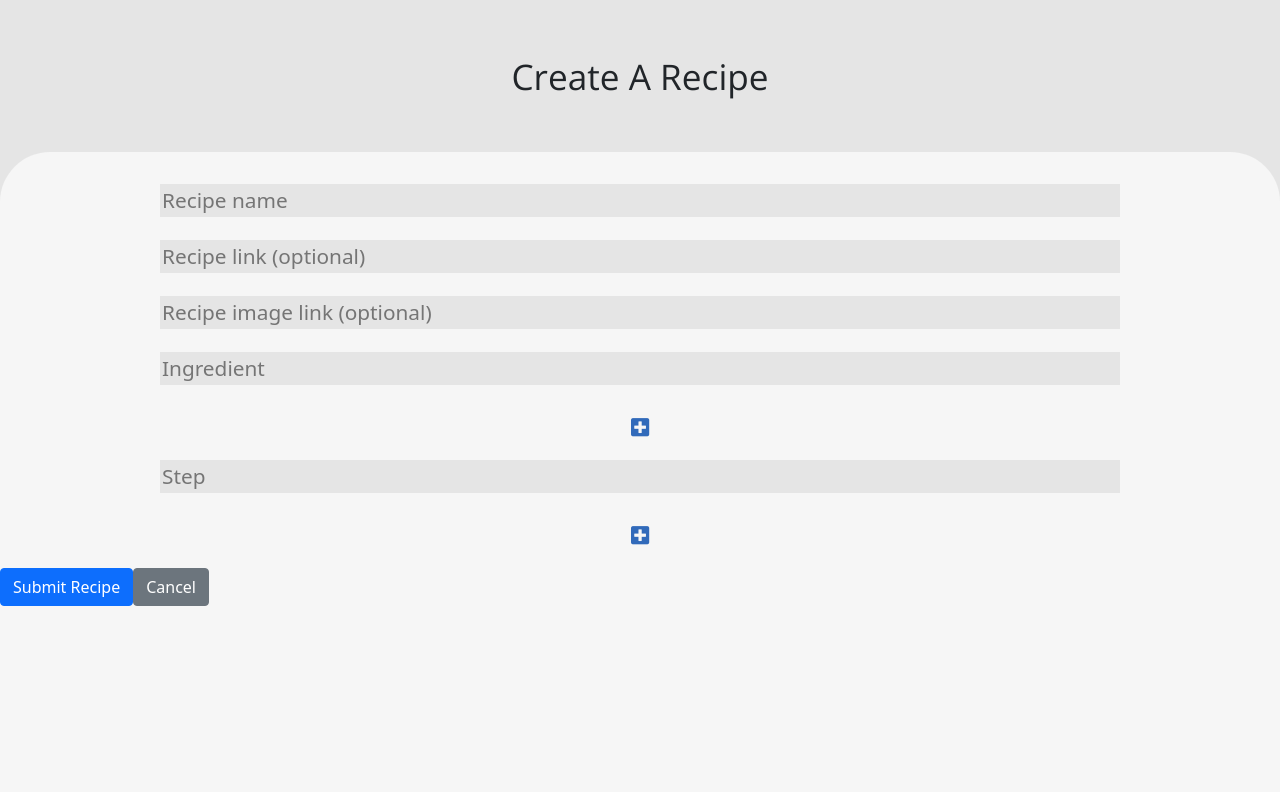
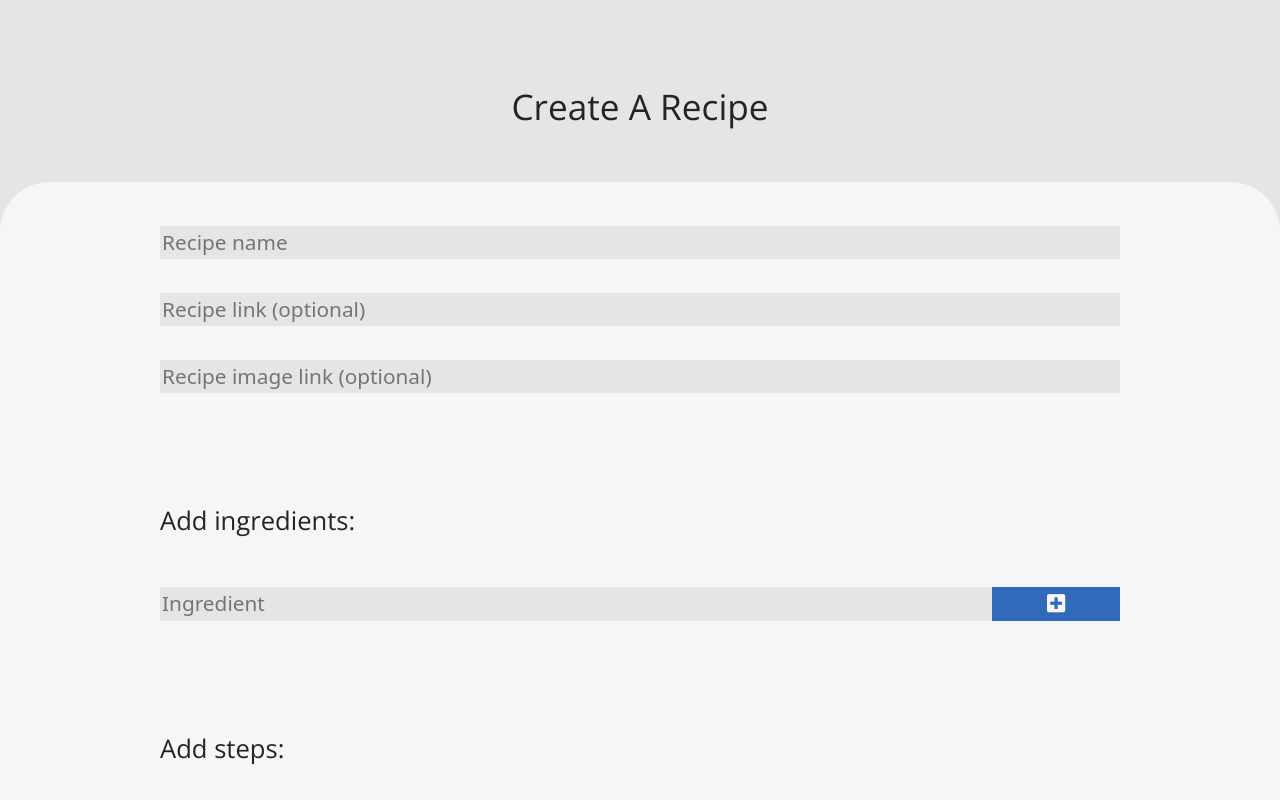
Before and after one commit to jabeaudry/my-recipes, a React (Create React App) app in the folder my-recipes/: page /create in a window 1280 px wide. Shown: the top 800 px of the page. Built offline with nearby package versions, Linux system fonts and the light colour scheme.

Commit message:
CSS-create

```diff
--- a/my-recipes/src/Components/AddIngredient.js
+++ b/my-recipes/src/Components/AddIngredient.js
@@ -19,7 +19,7 @@ const AddIngredient = ({setInputText, recipes, setRecipes, inputText}) => {
             <input
                 onChange = {inputTextHandler}
                 type="text"
-                className="todo-input"
+                className="todo-input input-with-button"
                 placeholder="Ingredient"
                 value={inputText}
             />
--- a/my-recipes/src/Components/AddSteps.js
+++ b/my-recipes/src/Components/AddSteps.js
@@ -19,7 +19,7 @@ const AddSteps = ({setInputText, steps, setSteps, inputText}) => {
             <input
                 onChange = {inputTextHandler}
                 type="text"
-                className="todo-input"
+                className="todo-input input-with-button"
                 placeholder="Step"
                 value={inputText}
             />
--- a/my-recipes/src/Create.js
+++ b/my-recipes/src/Create.js
@@ -60,6 +60,7 @@ function Create() {
       <LinkPicker recipeLink = {recipeLink} setRecipeLink = {setRecipeLink} />
       <ImagePicker recipeImage = {recipeImage} setRecipeImage = {setRecipeImage} />
 
+      <h3>Add ingredients:</h3>
       <AddIngredient
         recipes={recipes}
         setRecipes={setRecipes}
@@ -68,6 +69,7 @@ function Create() {
       />
       <IngredientList setRecipes={setRecipes} recipes={recipes}/>
 
+      <h3>Add steps:</h3>
       {/*steps section*/}
       <AddSteps
         steps={recipeSteps}
@@ -78,12 +80,12 @@ function Create() {
       <IngredientList setRecipes={setRecipeSteps} recipes={recipeSteps}/>
 
       <Link to="/">
-        <Button onClick={submitRecipe} variant="primary">
+        <Button onClick={submitRecipe} variant="primary" bsPrefix="btn submit-button-create">
           Submit Recipe
         </Button>
       </Link>
       <Link to="/">
-        <Button  variant="secondary">
+        <Button  variant="secondary" bsPrefix="btn submit-button-delete">
           Cancel
         </Button>
       </Link>
--- a/my-recipes/src/css/Create.css
+++ b/my-recipes/src/css/Create.css
@@ -1,11 +1,4 @@
 @import url("https://fonts.googleapis.com/css2?family=Dancing+Script&family=Great+Vibes&family=Merienda&family=Open+Sans&family=Parisienne&family=Satisfy&display=swap");
-
-body {
-  margin: 0;
-  display: inline;
-  width: 100vw;
-  height: 100vh;
-}
 
 :root {
   --secondary-white: #e5e5e5;
@@ -14,23 +7,49 @@ body {
   --main-white: #f6f6f6;
 }
 
+html {
+  scroll-behavior: smooth;
+  background-color: var(--main-white);
+}
+body {
+  margin: 0;
+  display: inline;
+  width: 100vw;
+  height: 100vh;
+}
+
 .RecipeCreate {
   background-color: var(--secondary-white);
-  overflow: hidden;
   margin: 0;
 }
 
 .RecipeCreate h1 {
   font-family: "Open Sans", sans-serif;
   text-align: center;
-  margin: auto;
   width: 100%;
   font-size: 2.2rem;
-  line-height: 19vh;
+  line-height: 17vh;
+  padding-top: 3%;
+}
+
+.RecipeCreate h3 {
+  font-family: "Open Sans", sans-serif;
+  text-align: left;
+  margin: auto;
+  width: 75%;
+  font-size: 1.6rem;
+  margin-top: 7%;
+  margin-bottom: 2%;
 }
 
 .RecipeCreate form {
   min-height: 7vh;
+  margin-top: 1.4vh;
+}
+.RecipeCreate .todo-input.input-with-button {
+  width: 65%;
+  margin-right: 0;
+  margin-bottom: 3vh;
 }
 .RecipeCreate form input,
 .RecipeCreate form button {
@@ -42,12 +61,14 @@ body {
   margin-right: 12.5%;
 }
 .RecipeCreate form button {
-  color: var(--main-blue);
-  background: var(--main-white);
+  color: var(--main-white);
+  margin: 0;
+  background: var(--main-blue);
   margin-top: 2%;
   height: 10%;
   cursor: pointer;
   transition: all 0.3s ease;
+  width: 10%;
 }
 .RecipeCreate form button:hover {
   background: white;
@@ -56,7 +77,6 @@ body {
 
 .RecipeCreate .form-container {
   padding-top: 4vh;
-  height: 80vh;
   width: 100%;
   z-index: 2;
   border-radius: 50px 50px 0 0;
@@ -64,25 +84,31 @@ body {
 }
 .RecipeCreate .todo-container {
   display: flex;
-  justify-content: center;
-  align-items: center;
+  justify-content: left;
+  align-items: left;
+  margin-left: 12.5%;
 }
 
 .RecipeCreate .todo-list {
-  min-width: 30%;
+  width: 100%;
   list-style: none;
+  padding-inline-start: 0px;
+  margin-block-start: 0px;
+  margin-block-end: 0em;
+  margin-left: 0;
 }
 
 .RecipeCreate .todo {
-  margin: 0.5rem;
+  margin-bottom: 0.5rem;
   background: var(--secondary-white);
   font-size: 1.5rem;
-  max-width: 74%;
+  width: 75%;
   color: var(--main-black);
   display: flex;
   justify-content: space-between;
-  align-items: center;
+  align-items: left;
   transition: all 1s ease;
+  word-wrap: break-word;
 }
 .RecipeCreate .filter-todo {
   padding: 1rem;
@@ -96,7 +122,7 @@ body {
   background: var(--main-black);
   color: white;
   border: none;
-  padding: 1rem;
+  width: 10%;
   cursor: pointer;
   font-size: 1rem;
 }
@@ -105,6 +131,7 @@ body {
 }
 .RecipeCreate .todo-item {
   padding: 0rem 0.5rem;
+  margin-top: 2%;
 }
 
 .RecipeCreate .fa-trash,
@@ -157,3 +184,25 @@ body {
   cursor: pointer;
   pointer-events: none;
 }
+
+.btn.submit-button-create {
+  background-color: var(--main-blue);
+  border-color: var(--main-blue);
+  color: var(--main-white);
+  margin-bottom: 5vh;
+  margin-top: 6vh;
+  margin-left: 12.5%;
+  margin-right: 3%;
+}
+.btn.submit-button-delete {
+  background-color: var(--main-black);
+  border-color: var(--main-black);
+  color: var(--main-white);
+  margin-bottom: 5vh;
+  margin-top: 6vh;
+}
+
+.RecipeCreate .todo li {
+  flex: 1 1;
+  word-break: break-all;
+}
--- a/my-recipes/src/css/Menu.css
+++ b/my-recipes/src/css/Menu.css
@@ -24,7 +24,8 @@
   font-family: "Great Vibes", cursive;
   font-size: 3.6rem;
   text-align: center;
-  line-height: 15vh;
+  line-height: 17vh;
+  padding-top: 3%;
 }
 /* great vibes */
 .background-img {
--- /dev/null
+++ b/my-recipes/src/css/View.css
@@ -0,0 +1,13 @@
+@import url("https://fonts.googleapis.com/css2?family=Dancing+Script&family=Great+Vibes&family=Merienda&family=Open+Sans&family=Parisienne&family=Satisfy&display=swap");
+
+:root {
+  --secondary-white: #e5e5e5;
+  --main-blue: #316aba;
+  --main-black: #303030;
+  --main-white: #f6f6f6;
+}
+
+.View a {
+  text-decoration: none;
+  color: var(--main-white);
+}
```
Also changed, not shown: my-recipes/src/Components/TitlePicker.js (line endings or trailing spaces).
